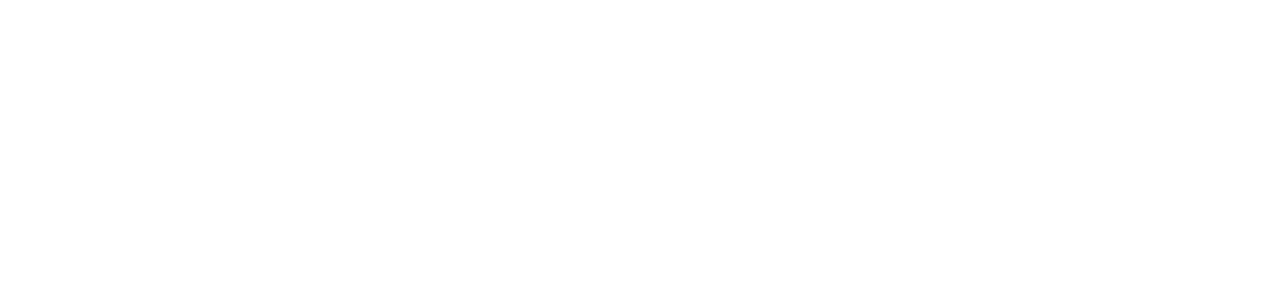
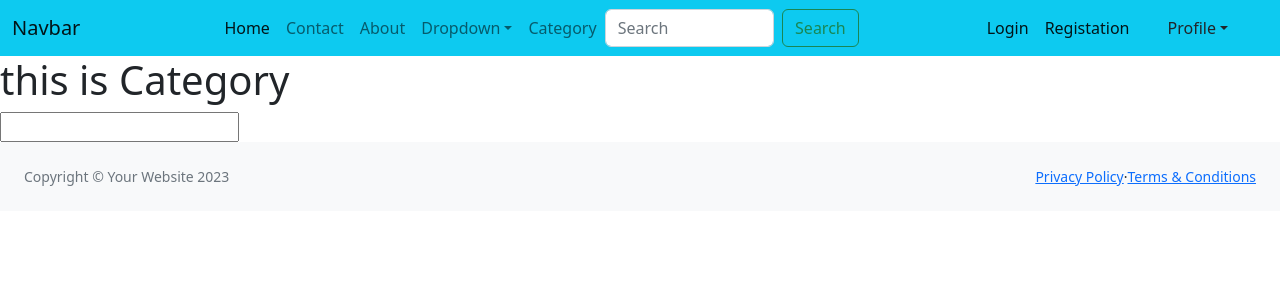
Before and after one commit to alamin-amin/laravel_react_project, a React (Vite) app in the folder LaravelReactEcommers/: page /Category in a window 1280 px wide. Before the commit this address had no page. Shown: the top 300 px of the page. Built offline with nearby package versions, Linux system fonts and the light colour scheme.

Commit message:
frontend update

```diff
--- a/LaravelReactEcommers/src/App.jsx
+++ b/LaravelReactEcommers/src/App.jsx
@@ -20,6 +20,8 @@
 import Home from "./components/frontend/Home";
 
 
+
+
 //backend
 import Dashboard from "./components/admin/Dashboard";
 import AddCategory from "./components/admin/Category/Add_Category";
@@ -29,6 +31,9 @@
 import AddProduct from "./components/admin/Product/Add_Product";
 import AllProduct from "./components/admin/Product/All_product";
 import EditProduct from "./components/admin/Product/Edit_Product";
+import Category from "./components/frontend/Category";
+import About from "./components/frontend/About";
+
 
 
 
@@ -49,6 +54,9 @@
 
           <Route path="/" element={< FrontLayout />} />
           <Route path="/frontHome" element={<Home />} />
+          <Route path="/Category" element={<Category />} />
+          <Route path="/About" element={<About />} />
+
 
 
            {/* admin routes */}
--- /dev/null
+++ b/LaravelReactEcommers/src/components/frontend/About.jsx
@@ -0,0 +1,21 @@
+import React from 'react'
+import FrontLayout from '../../layouts/frontend/FrontLayout'
+import  {Input}  from './input'
+import { Master } from './Master'
+
+
+
+const About = () => {
+  return (
+   <>
+   <Master >
+   <h2>About page</h2>
+    <Input />
+
+   </Master>
+
+    </>
+  )
+}
+
+export default About
--- a/LaravelReactEcommers/src/components/frontend/Category.jsx
+++ b/LaravelReactEcommers/src/components/frontend/Category.jsx
@@ -1,10 +1,18 @@
 import React from 'react'
+import Navbar from '../../layouts/frontend/Navbar'
+import { Master } from './Master'
+import { Input } from './input'
+
+
 
 const Category = () => {
   return (
-    <div className='row'>
-      <h1>bjulkhoiujoip;</h1>
-    </div>
+   <>
+  <Master >
+    <h1>this is Category</h1>
+    <Input />
+    </Master>
+   </>
   )
 }
 
--- /dev/null
+++ b/LaravelReactEcommers/src/components/frontend/Contact.jsx
@@ -0,0 +1,9 @@
+import React from 'react'
+
+function Contact() {
+  return (
+    <h2>Contact page</h2>
+  )
+}
+
+export default Contact
--- a/LaravelReactEcommers/src/components/frontend/Home.jsx
+++ b/LaravelReactEcommers/src/components/frontend/Home.jsx
@@ -1,18 +1,13 @@
 import React from 'react'
-const Home = () => {
+import FrontLayout from '../../layouts/frontend/FrontLayout'
+import Contact from './Contact'
 
 
+
+const Home = () => {
   return (
-    <>
-
-      <div>Home page</div>
-      <div className='bg-red' style={{ backgroundColor:'green',width:'49px' }}>
-        <h1>content</h1>
-        <div>
-          ghiuygu
-        </div>
-      </div>
-    </>
+    <FrontLayout>
+    </FrontLayout>
   )
 }
 
--- /dev/null
+++ b/LaravelReactEcommers/src/components/frontend/Master.jsx
@@ -0,0 +1,15 @@
+import React from 'react'
+import Navbar from '../../layouts/frontend/Navbar'
+import Footer from '../../layouts/admin/Footer'
+
+
+
+export const Master = ({children}) => {
+  return (
+    <div>
+        <Navbar />
+        {children}
+        <Footer />
+    </div>
+  )
+}
--- a/LaravelReactEcommers/src/components/frontend/ProductCard.jsx
+++ b/LaravelReactEcommers/src/components/frontend/ProductCard.jsx
@@ -1,13 +1,10 @@
 import React from 'react'
-
-
 
 const ProductCard = () => {
   return (
     <div>
 
-        <h3>fdgryhrthrthb4etetetetetetet</h3>
-
+        <h3>product card</h3>
 
     </div>
   )
--- /dev/null
+++ b/LaravelReactEcommers/src/components/frontend/input.jsx
@@ -0,0 +1,9 @@
+import React from 'react'
+
+export const Input = () => {
+  return (
+    <div>
+        <input type='text' />
+    </div>
+  )
+}
--- a/LaravelReactEcommers/src/layouts/frontend/FrontLayout.jsx
+++ b/LaravelReactEcommers/src/layouts/frontend/FrontLayout.jsx
@@ -2,21 +2,13 @@
 import Footer from '../admin/Footer'
 import Navbar from './Navbar'
 import BgImage from '../../components/frontend/BgImage'
-import ProductCard from '../../components/frontend/ProductCard'
-import Home from '../../components/frontend/Home'
 import Category from '../../components/frontend/Category'
 
-
-const FrontLayout = ({ children }) => {
+const FrontLayout = () => {
   return (
     <div>
       <Navbar />
-      {children}
       <BgImage />
-      <Category />
-      <Home />
-      <ProductCard />
-
       <Footer />
     </div>
   )
--- a/LaravelReactEcommers/src/layouts/frontend/Navbar.jsx
+++ b/LaravelReactEcommers/src/layouts/frontend/Navbar.jsx
@@ -56,7 +56,7 @@
                                 <Link className="nav-link" to="#">Contact </Link>
                             </li>
                             <li className="nav-item">
-                                <Link className="nav-link" to="#">About</Link>
+                                <Link className="nav-link" to="/About">About</Link>
                             </li>
                             <li className="nav-item dropdown">
                                 <Link className="nav-link dropdown-toggle" to="#" id="navbarDropdown" role="button" data-bs-toggle="dropdown" aria-expanded="false">
@@ -70,7 +70,7 @@
                                 </ul>
                             </li>
                             <li className="nav-item">
-                                <Link className="nav-link" to="/product-card" tabindex="-1" aria-disabled="true">Category</Link>
+                                <Link className="nav-link" to="/Category" tabindex="-1" aria-disabled="true">Category</Link>
                             </li>
                         </ul>
                         <div style={{ marginRight: "120px" }}>
```
